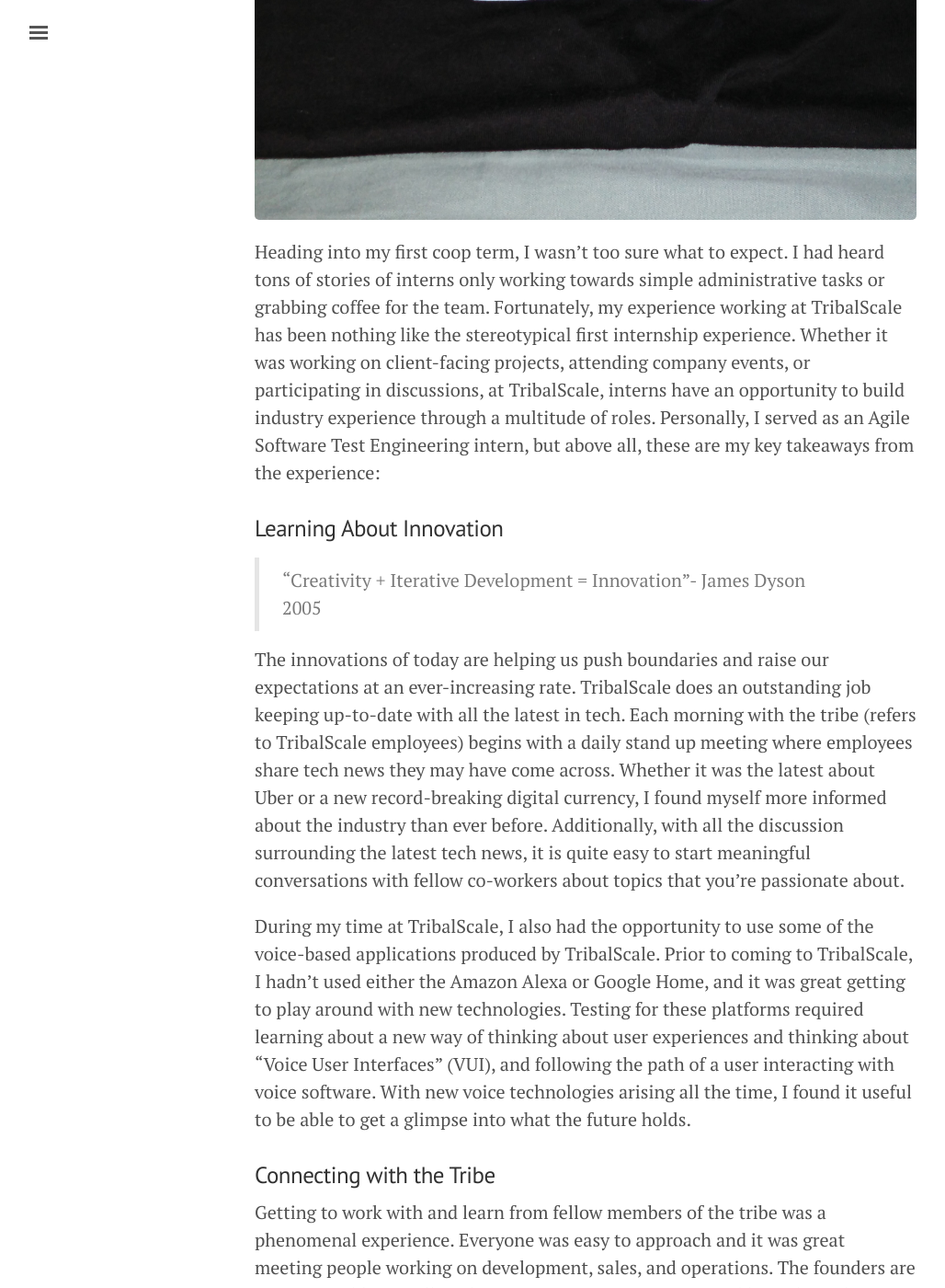
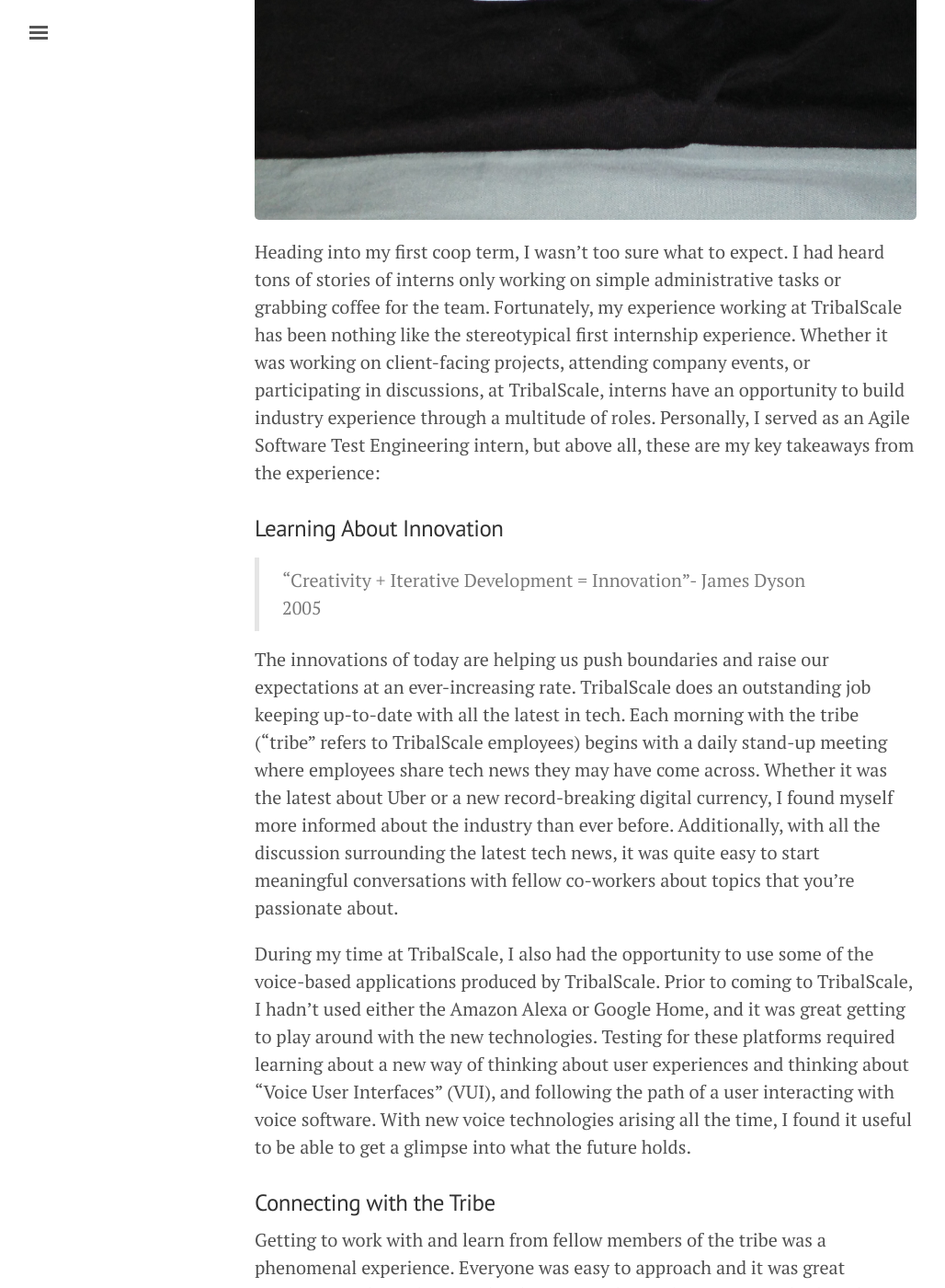
Before and after one commit to gajaria123/gajaria123.github.io, a Jekyll site: the page built from _posts/2017-09-04-tribalscale-internship.md, in a window 1280 px wide and 1400 px high, scrolled down 842 px. Shown: the whole window at 92% size, without its empty margins (3-1031 px from the left). Built offline with Jekyll 4.4.1, drawn with Linux system fonts in a browser that asks for light colours; some of the changed text lies outside the part shown.

Commit message:
Update 2017-09-04-tribalscale-internship.md

```diff
--- a/_posts/2017-09-04-tribalscale-internship.md
+++ b/_posts/2017-09-04-tribalscale-internship.md
@@ -4,32 +4,32 @@
 ---
 ![](/images/tribalscale.jpg)
 
-Heading into my first coop term, I wasn't too sure what to expect. I had heard tons of stories of interns only working towards simple administrative tasks or grabbing coffee for the team. Fortunately, my experience working at TribalScale has been nothing like the stereotypical first internship experience. Whether it was working on client-facing projects, attending company events, or participating in discussions, at TribalScale, interns have an opportunity to build industry experience through a multitude of roles. Personally, I served as an Agile Software Test Engineering intern, but above all, these are my key takeaways from the experience:
+Heading into my first coop term, I wasn't too sure what to expect. I had heard tons of stories of interns only working on simple administrative tasks or grabbing coffee for the team. Fortunately, my experience working at TribalScale has been nothing like the stereotypical first internship experience. Whether it was working on client-facing projects, attending company events, or participating in discussions, at TribalScale, interns have an opportunity to build industry experience through a multitude of roles. Personally, I served as an Agile Software Test Engineering intern, but above all, these are my key takeaways from the experience:
 
 ### Learning About Innovation
 
   > “Creativity + Iterative Development = Innovation”- James Dyson 2005
 
-The innovations of today are helping us push boundaries and raise our expectations at an ever-increasing rate. TribalScale does an outstanding job keeping up-to-date with all the latest in tech. Each morning with the tribe (refers to TribalScale employees) begins with a daily stand up meeting where employees share tech news they may have come across. Whether it was the latest about Uber or a new record-breaking digital currency, I found myself more informed about the industry than ever before. Additionally, with all the discussion surrounding the latest tech news, it is quite easy to start meaningful conversations with fellow co-workers about topics that you’re passionate about.
+The innovations of today are helping us push boundaries and raise our expectations at an ever-increasing rate. TribalScale does an outstanding job keeping up-to-date with all the latest in tech. Each morning with the tribe ("tribe" refers to TribalScale employees) begins with a daily stand-up meeting where employees share tech news they may have come across. Whether it was the latest about Uber or a new record-breaking digital currency, I found myself more informed about the industry than ever before. Additionally, with all the discussion surrounding the latest tech news, it was quite easy to start meaningful conversations with fellow co-workers about topics that you’re passionate about.
 
 <!--excerpt-->
 
-During my time at TribalScale, I also had the opportunity to use some of the voice-based applications produced by TribalScale. Prior to coming to TribalScale, I hadn’t used either the Amazon Alexa or Google Home, and it was great getting to play around with new technologies. Testing for these platforms required learning about a new way of thinking about user experiences and thinking about “Voice User Interfaces” (VUI), and following the path of a user interacting with voice software. With new voice technologies arising all the time, I found it useful to be able to get a glimpse into what the future holds.
+During my time at TribalScale, I also had the opportunity to use some of the voice-based applications produced by TribalScale. Prior to coming to TribalScale, I hadn’t used either the Amazon Alexa or Google Home, and it was great getting to play around with the new technologies. Testing for these platforms required learning about a new way of thinking about user experiences and thinking about “Voice User Interfaces” (VUI), and following the path of a user interacting with voice software. With new voice technologies arising all the time, I found it useful to be able to get a glimpse into what the future holds.
 
 
 ### Connecting with the Tribe
 
 Getting to work with and learn from fellow members of the tribe was a phenomenal experience. Everyone was easy to approach and it was great meeting people working on development, sales, and operations. The founders are very accessible as well, making it easy to voice concerns and learn from their experiences. As an aspiring entrepreneur, it was great to hear first-hand the stories and struggles experienced by the founders of TribalScale early on, and the different strategies and tactics they employed to help them overcome challenges and grow the business.
 
-Another benefit to the social-centric culture was the vast array of Slack channels for different interests. Whether it was music, sports, or finding the best online deals, it was easy to find other tribe members who shared the same interests as you, making it very easy to start conversations.
+Another benefit to the social-centric culture was the vast array of Slack channels for different interests. Whether it was music, sports, or finding the best online deals, it was easy to find other tribe members who shared the same interests as you, making it very simple to start conversations.
 
 ### Professional Growth
 
 Along with all the fun times with fellow co-workers, I was fortunate to be able to grow professionally and learn plenty of new skills during the summer. TribalScale holds weekly lunch ‘n’ learns to help employees broaden their horizons and gain new insights into topics they otherwise might not have explored. During the summer, speakers ranged from Wealthsimple to health experts to Google, with each talk teaching us about an array of different ideas.
 
-Paired with the learning from the lunch ‘n’ learns, it was also very easy to learn from other tribe members. With the diverse skill set of your fellow co-workers, it is difficult to find a problem that someone can’t help you with. I found my fellow colleagues extremely helpful in this regard, and it helped me learn a lot about company processes, building and maintaining client relationships, and growing in a career.
+Paired with the learning from the lunch ‘n’ learns, it was also very easy to learn from other tribe members. With the diverse skill set of your fellow co-workers, it is difficult to find a problem that someone *can’t* help you with. I found my fellow colleagues extremely helpful in this regard, and it helped me learn a lot about company processes, building and maintaining client relationships, and growing in a career.
 
-To help with personal career development, my manager would meet with me at least twice a month to discuss progress, concerns, and goals for the future. I found these meetings a great time to reflect on the last two weeks of work, and think about the different ways I could add value during the remainder of the term. During these meetings, I shared my interest in learning more about the enterprise software industry, and learned about the [OpenText Future Forward event](/2017-08-14-opentext-future-forward).
+To help with personal career development, my manager would meet with me at least twice a month to discuss progress, concerns, and goals for the future. I found these meetings a great time to reflect on the last two weeks of work, and think about the different ways I could add value during the remainder of the term. During these meetings, I shared my interest in learning more about the enterprise software industry, and learned about the [OpenText Future Forward event](2017/08/14/opentext-future-forward/).
 
 ### Seeing a Company Scale Up
 
```
